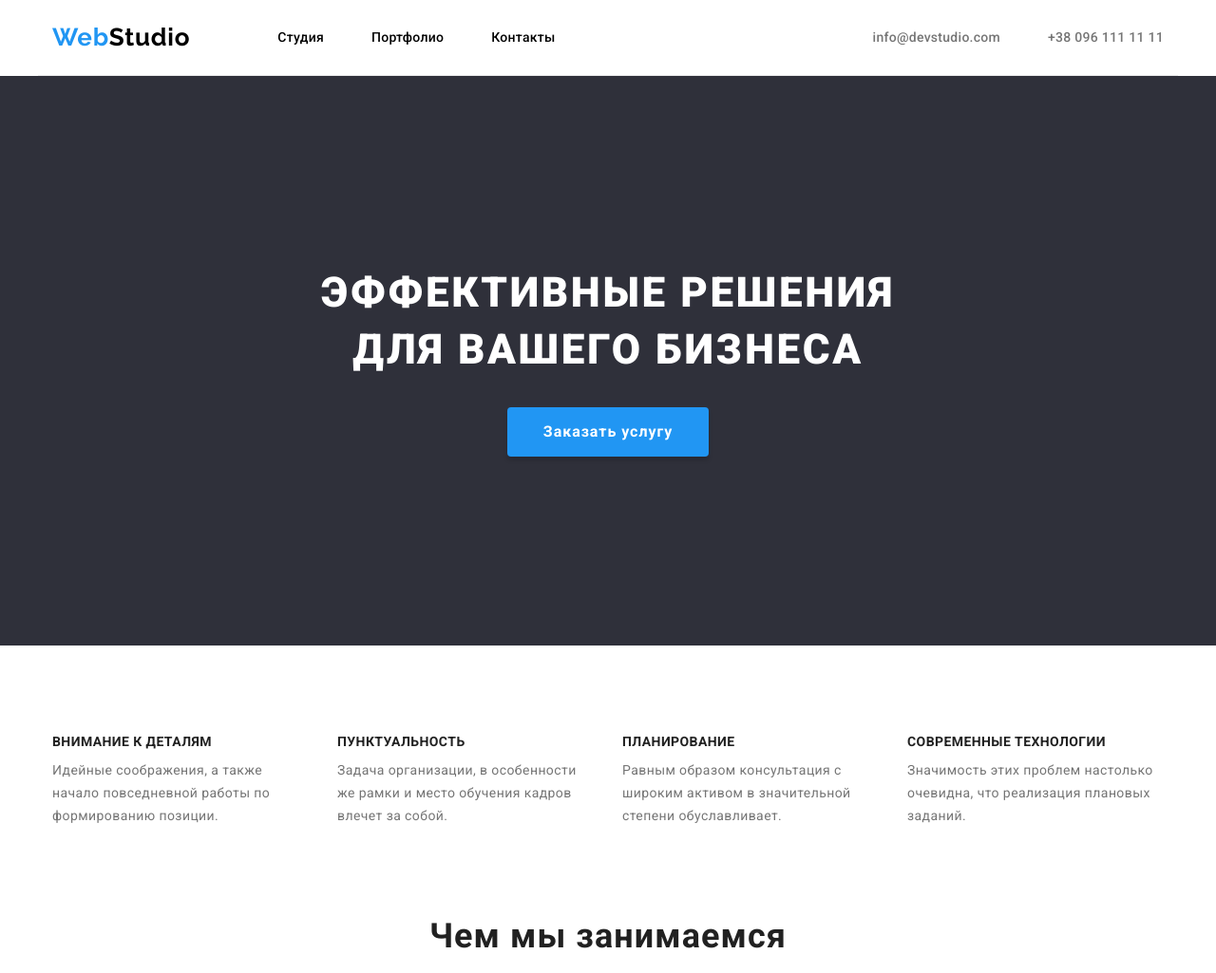
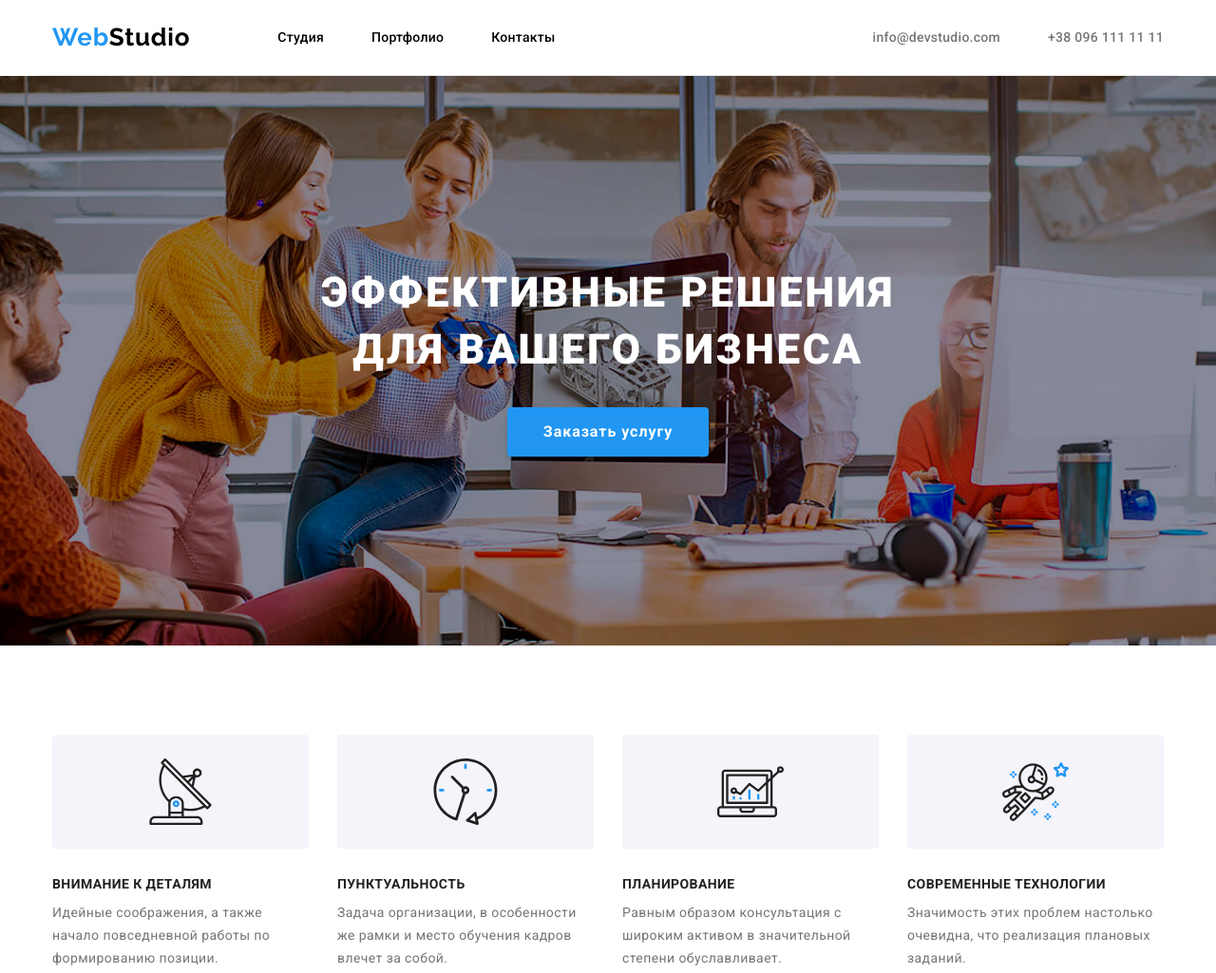
Before and after one commit to Kravtsov9983/goit-markup-hw-08-2, a plain HTML site: page index.html in a window 1280 px wide. Shown: the top 1025 px of the page at 95% size. Drawn offline with nearby package versions, Linux system fonts and the light colour scheme.

Commit message:
4модуль

```diff
--- a/css/styles.css
+++ b/css/styles.css
@@ -114,8 +114,14 @@ img {
   padding-bottom: 30px;
 }
 
+.section-hero::before {
+  background: #2f303a66;
+}
+
 .section-hero {
-  background: #2f303a;
+  background-image: url(../img/background.png);
+  background-repeat: no-repeat;
+  background-position: center;
 }
 
 .div-hero {
@@ -177,6 +183,23 @@ img {
 .list-work {
   width: 270px;
   list-style: none;
+}
+
+.div-grup {
+  display: flex;
+  align-items: center;
+  justify-content: center;
+  height: 120px;
+  width: 270px;
+  background: #f5f4fa;
+  border-radius: 4px;
+  margin-bottom: 30px;
+}
+
+.peculiarities-grup {
+  display: flex;
+  width: 70px;
+  height: 70px;
 }
 
 .peculiarities-work {
--- a/index.html
+++ b/index.html
@@ -70,6 +70,15 @@
       <section class="peculiarities">
         <div class="container div-works">
           <li class="list-work">
+            <div class="div-grup antenna">
+              <a class="link-peculiarities-grup" href=""></a>
+              <svg class="peculiarities-grup">
+                <use
+                  class="peculiarities-foto"
+                  href="./img/sprite.svg#antenna"
+                ></use>
+              </svg>
+            </div>
             <h3 class="peculiarities-work work">Внимание к деталям</h3>
             <p class="work-description">
               Идейные соображения, а также<br />
@@ -78,6 +87,12 @@
             </p>
           </li>
           <li class="list-work">
+            <div class="div-grup clock">
+              <a class="link-peculiarities-grup" href=""></a>
+              <svg class="peculiarities-grup">
+                <use class="" href="./img/sprite.svg#clock"></use>
+              </svg>
+            </div>
             <h3 class="peculiarities-work work">Пунктуальность</h3>
             <p class="work-description">
               Задача организации, в особенности <br />
@@ -86,6 +101,15 @@
             </p>
           </li>
           <li class="list-work">
+            <div class="div-grup diagram">
+              <a class="link-peculiarities-grup" href=""></a>
+              <svg class="peculiarities-grup">
+                <use
+                  class="peculiarities-grup"
+                  href="./img/sprite.svg#diagram"
+                ></use>
+              </svg>
+            </div>
             <h3 class="peculiarities-work work">Планирование</h3>
             <p class="work-description">
               Равным образом консультация с <br />
@@ -94,6 +118,15 @@
             </p>
           </li>
           <li class="list-work">
+            <div class="div-grup astronaut">
+              <a class="link-peculiarities-grup" href=""></a>
+              <svg class="peculiarities-grup">
+                <use
+                  class="peculiarities-grup"
+                  href="./img/sprite.svg#astronaut"
+                ></use>
+              </svg>
+            </div>
             <h3 class="peculiarities-work work">Современные технологии</h3>
             <p class="work-description">
               Значимость этих проблем настолько<br />
```
Also changed, not shown: img/background.png (added), img/sprite.svg (added).
